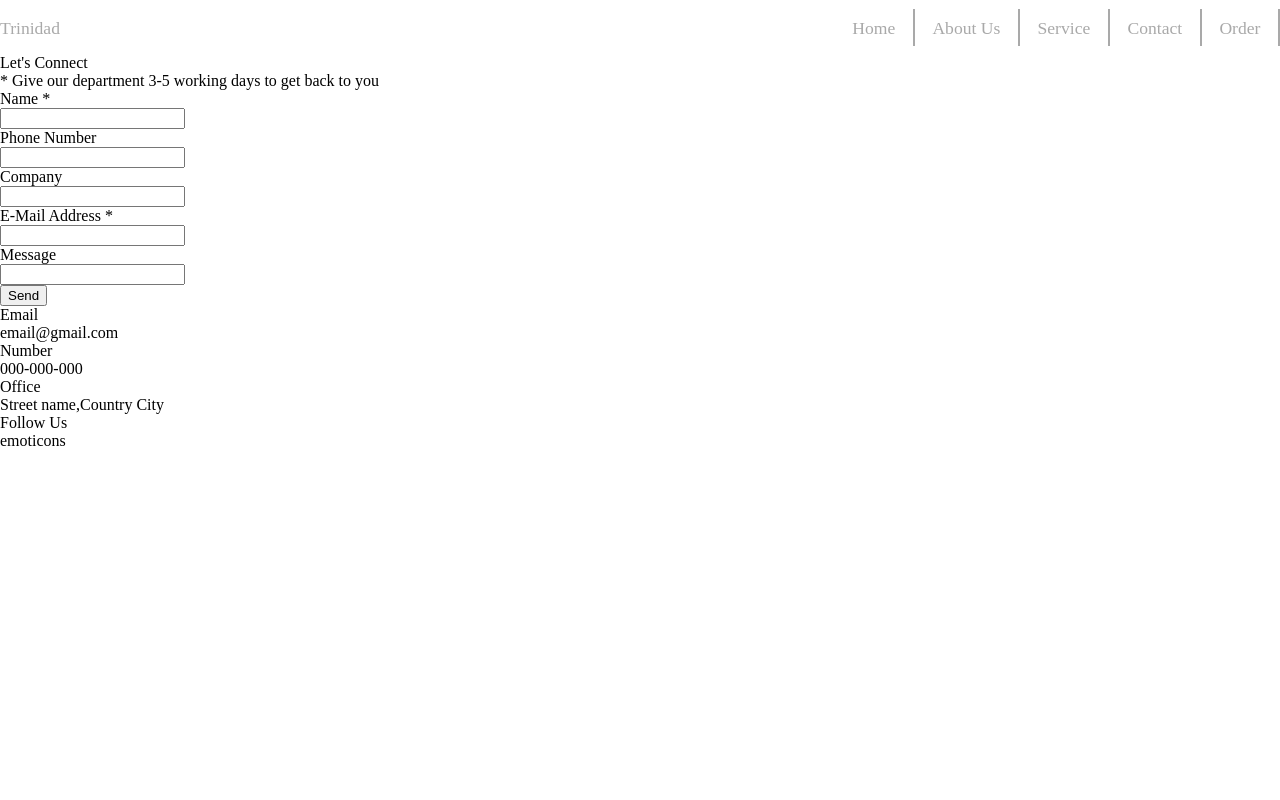
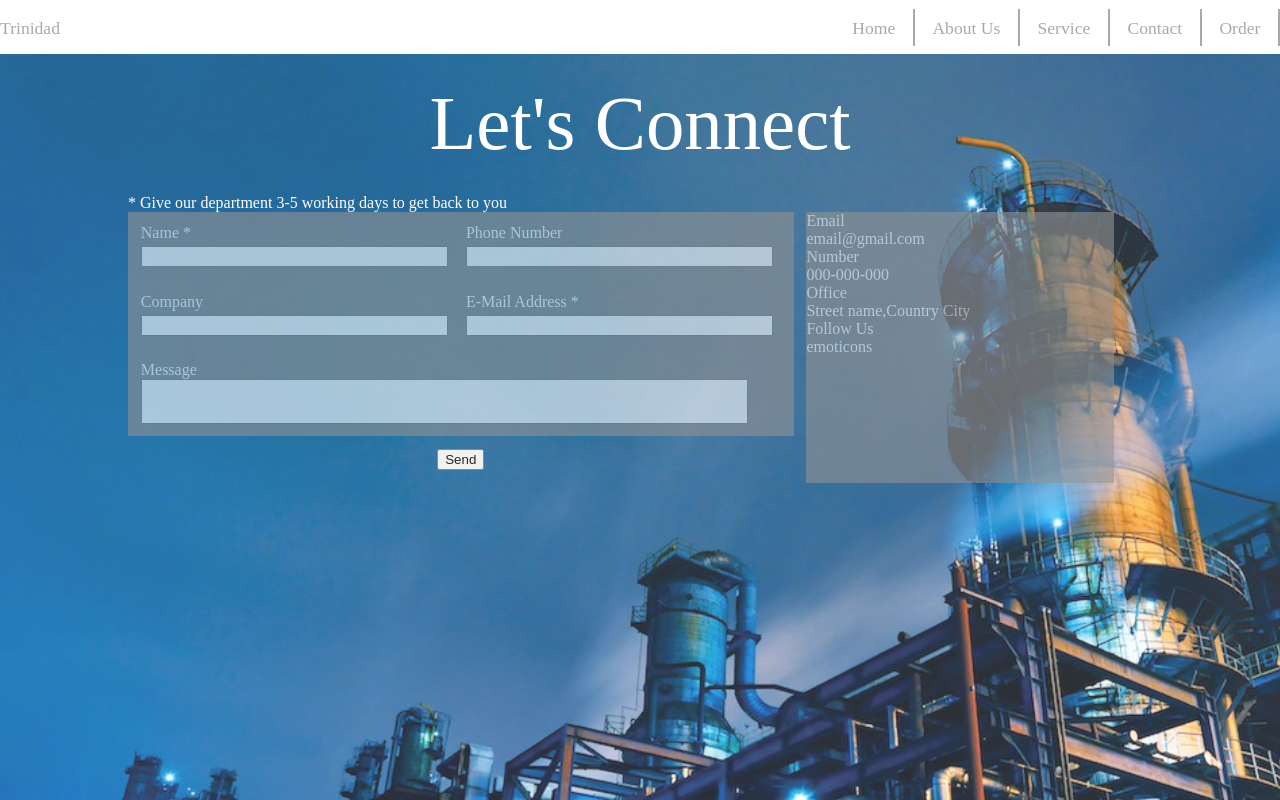
Before and after one commit to AurlinD/trinidad, a React (Create React App) app in the folder client/: page /contact in a window 1280 px wide. Shown: the top 800 px of the page. Built offline with nearby package versions, Linux system fonts and the light colour scheme.

Commit message:
in progress: contact.css

```diff
--- a/client/src/components/styles/contact.css
+++ b/client/src/components/styles/contact.css
@@ -1,2 +1,83 @@
-div {
+.wrapper {
+  background-image: url("/lib/contact.jpg");
+  background-size: cover;
+
+  opacity: 0.85;
+  margin: 0 auto;
+  height: 95vw;
+  z-index: -10;
 }
+
+.header {
+  text-align: center;
+  color: white;
+  font-size: 6vw;
+  padding: 2vw 0;
+}
+
+.content {
+  display: flex;
+  flex-direction: column;
+  width: 80%;
+  margin: 0 auto;
+}
+
+.boxes {
+  color: white;
+  display: flex;
+  flex-direction: row;
+}
+
+.sub-header {
+  color: white;
+}
+
+.left-box {
+  z-index: 0;
+  width: 65%;
+}
+
+.left-box-fill-in {
+  background-color: gray;
+  opacity: 0.6;
+}
+.row {
+  display: flex;
+  flex-direction: row;
+}
+
+.input {
+  width: 45%;
+  padding: 1vw;
+}
+
+.input-information {
+  margin-bottom: 0.3vw;
+}
+
+.input-field {
+  width: 100%;
+}
+
+.message {
+  padding: 1vw;
+  width: 100%;
+}
+
+.message-field {
+  width: 90%;
+  height: 3vw;
+}
+
+.send-button {
+  display: flex;
+  text-align: center;
+  margin: 1vw auto;
+}
+
+.right-box {
+  margin: 0 1vw;
+  width: 30%;
+  background-color: gray;
+  opacity: 0.6;
+}
```
